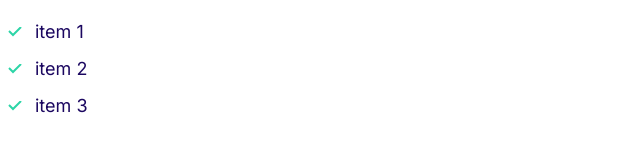
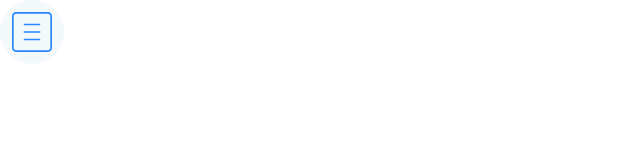
Before and after one commit to sjshikoh/shai, a plain HTML site: page index.html in a window 1280 px wide. Shown: the whole page, without its empty margins (0-640 px from the left). Drawn offline with Linux system fonts and the light colour scheme.

Commit message:
build sprite svg component

```diff
--- a/css/styles.css
+++ b/css/styles.css
@@ -148,3 +148,24 @@ a {
 @media screen and (min-width: 1024px) {
   padding-left: 0;
 }
+
+/* Icons */
+
+.icon {
+  width: 40px;
+  height: 40px;
+}
+
+.icon--primary {
+  fill: var(--color-primary);
+}
+
+.icon-container {
+  background: #f3f9fa;
+  width: 64px;
+  height: 64px;
+  border-radius: 100%;
+  display: inline-flex;
+  justify-content: center;
+  align-items: center;
+}
--- a/index.html
+++ b/index.html
@@ -11,10 +11,10 @@
     <link rel="stylesheet" href="css/styles.css">
 </head>
 <body>
-    <ul class="list list--tick">
-        <li class="list__item">item 1</li>
-        <li class="list__item">item 2</li>
-        <li class="list__item">item 3</li>
-    </ul>
+    <span class="icon-container">
+        <svg class="icon icon--primary">
+            <use xlink:href="images/sprite.svg#menu"></use>
+          </svg>
+    </span>
 </body>
 </html>
```
Also changed, not shown: components/icons.html (added, +4 -0 lines), images/sprite.svg (added).
